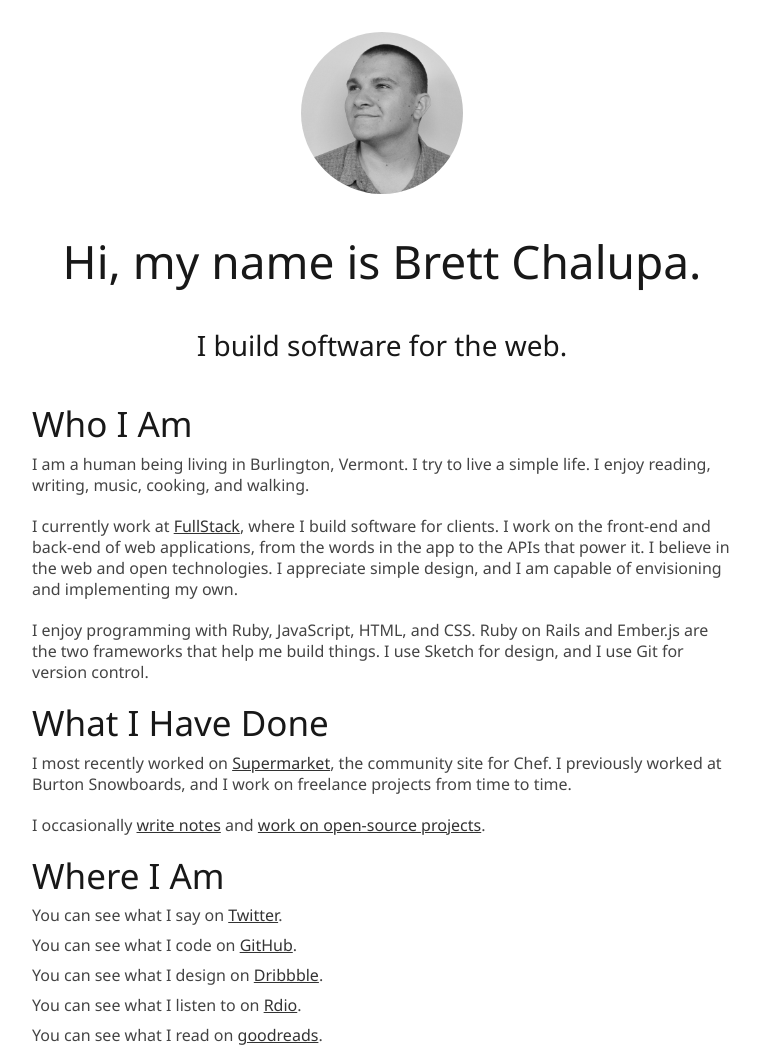
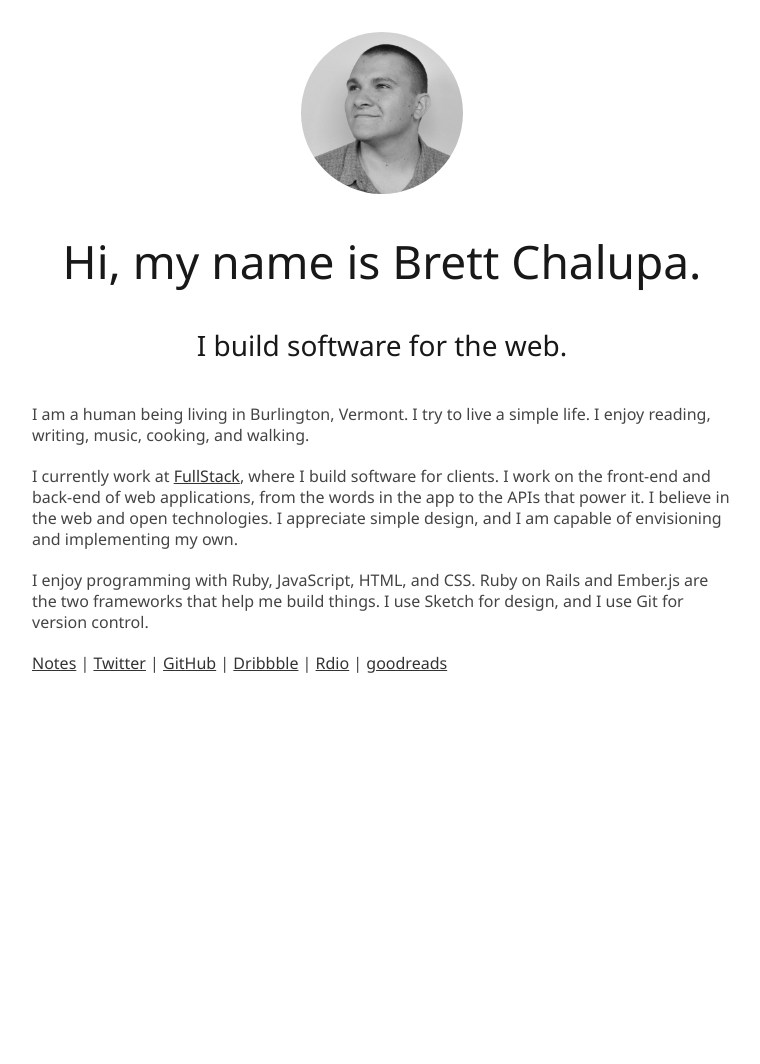
Before and after one commit to brettchalupa/brettchalupa.github.io, a Jekyll site: the page built from index.html, in a window 1280 px wide. Shown: the whole page, without its empty margins (258-1018 px from the left). Built offline with Jekyll 4.4.1, drawn with Linux system fonts in a browser that asks for light colours; Markdown is read by kramdown in place of the engine named in the settings; after the commit the page ends 900 px from its top, so only the background shows below that.

Commit message:
Simplify the index

```diff
--- a/index.html
+++ b/index.html
@@ -13,8 +13,6 @@ title: Brett Chalupa
   </div>
 
   <div class="who">
-    <h2>Who I Am</h2>
-
     <p>I am a human being living in Burlington, Vermont. I try to live a simple life.
     I enjoy reading, writing, music, cooking, and walking.</p>
 
@@ -27,34 +25,8 @@ title: Brett Chalupa
     <p>I enjoy programming with Ruby, JavaScript, HTML, and CSS. Ruby on Rails and
     Ember.js are the two frameworks that help me build things. I use Sketch for
     design, and I use Git for version control.</p>
-  </div>
 
-  <div class="what">
-    <h2>What I Have Done</h2>
-
-    <p>I most recently worked on <a
-      href="https://supermarket.getchef.com">Supermarket</a>, the community site for
-      Chef. I previously worked at Burton Snowboards, and I work on freelance
-      projects from time to time.</p>
-
-    <p>I occasionally <a href="/notes/">write notes</a> and <a
-      href="https://github.com/brettchalupa"> work on open-source projects</a>.</p>
-  </div>
-
-  <div class="where">
-    <h2>Where I Am</h2>
-
-    <ul>
-      <li>You can see what I say on <a
-        href="https://twitter.com/brettchalupa">Twitter</a>.</li>
-      <li>You can see what I code on <a
-        href="https://github.com/brettchalupa">GitHub</a>.</li>
-      <li>You can see what I design on <a
-        href="https://dribbble.com/brettchalupa">Dribbble</a>.</li>
-      <li>You can see what I listen to on <a
-        href="http://www.rdio.com/people/brettchalupa/">Rdio</a>.</li>
-      <li>You can see what I read on <a
-        href="http://www.goodreads.com/user/show/25307704-brett-chalupa">goodreads</a>.</li>
+    <p><a href="/notes/">Notes</a> | <a href="https://twitter.com/brettchalupa">Twitter</a> | <a href="https://github.com/brettchalupa">GitHub</a> | <a href="https://dribbble.com/brettchalupa">Dribbble</a> | <a href="http://www.rdio.com/people/brettchalupa/">Rdio</a> | <a href="http://www.goodreads.com/user/show/25307704-brett-chalupa">goodreads</a></p>
     </ul>
   </div>
 </div>
```
